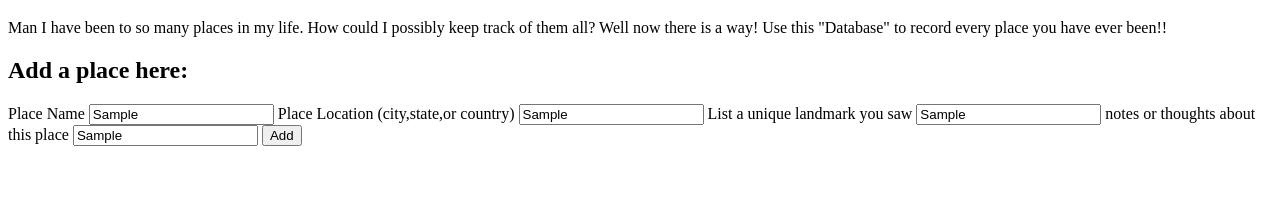
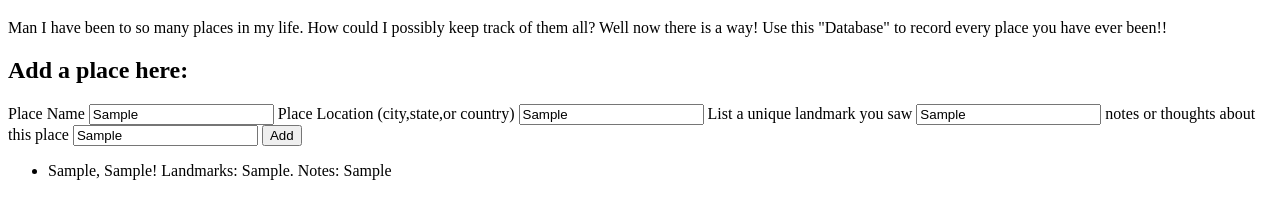
Before and after one commit to jmcmahon01/places-youve-been, a plain HTML site: page index.html in a window 1280 px wide. Both pictures are taken after typing "Sample", "Sample", "Sample", "Sample" into the empty fields and a click on the button "Add". Shown: the part 61-280 px from the top of the page. Drawn offline with Linux system fonts and the light colour scheme.

Commit message:
add UI logic to display dynamic user input data

```diff
--- a/index.html
+++ b/index.html
@@ -27,7 +27,10 @@
     <input type="text" id="notes" name="notes">
     <button type="submit">Add</button>
   </form>
-  </form>
+
+  <div id="list-places">
+
+  </div>
 </body>
 
 </html>
--- a/js/scripts.js
+++ b/js/scripts.js
@@ -32,6 +32,20 @@ Place.prototype.placeDetails = function () {
 // User Interface Logic ---------
 let placesBeen = new PlacesBeen();
 
+function listPlaces(placesToDisplay) {
+  let listPlacesDiv = document.querySelector("div#list-places");
+  listPlacesDiv.innerText = null;
+  const ul = document.createElement("ul");
+  Object.keys(placesToDisplay.places).forEach(function (key) {
+    const place = placesToDisplay.findPlace(key);
+    const li = document.createElement("li");
+    li.append(place.placeDetails());
+    li.setAttribute("id", place.id);
+    ul.append(li);
+  });
+  listPlacesDiv.append(ul);
+}
+
 function handleFormSubmission(event) {
   event.preventDefault();
   const inputtedName = document.querySelector("input#new-place-name").value;
@@ -40,7 +54,7 @@ function handleFormSubmission(event) {
   const inputtedNotes = document.querySelector("input#notes").value;
   let newPlace = new Place(inputtedName, inputtedLocation, inputtedLandmark, inputtedNotes);
   placesBeen.addPlace(newPlace);
-  console.log(placesBeen.places);
+  listPlaces(placesBeen);
 }
 
 window.addEventListener("load", function () {
```
